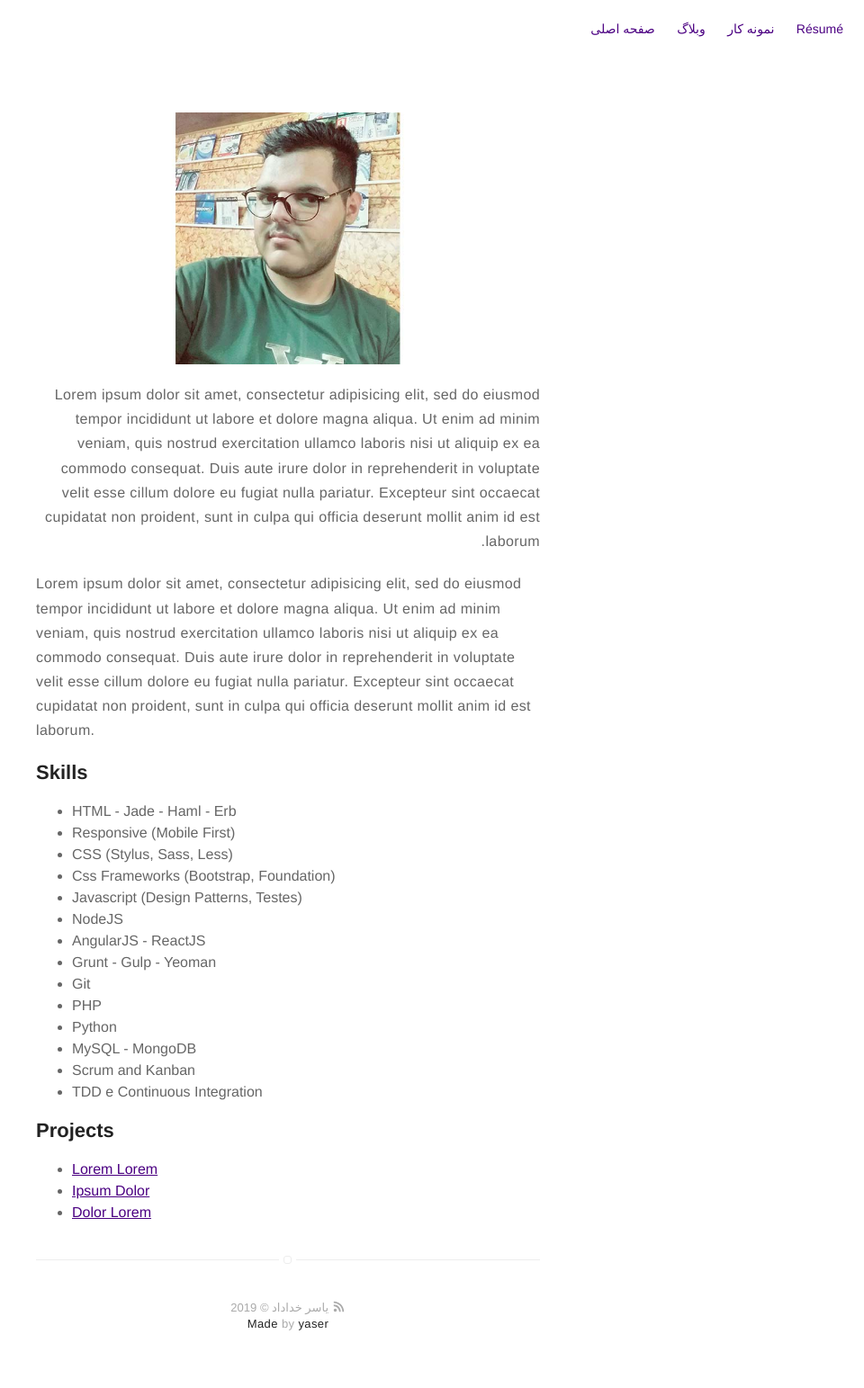
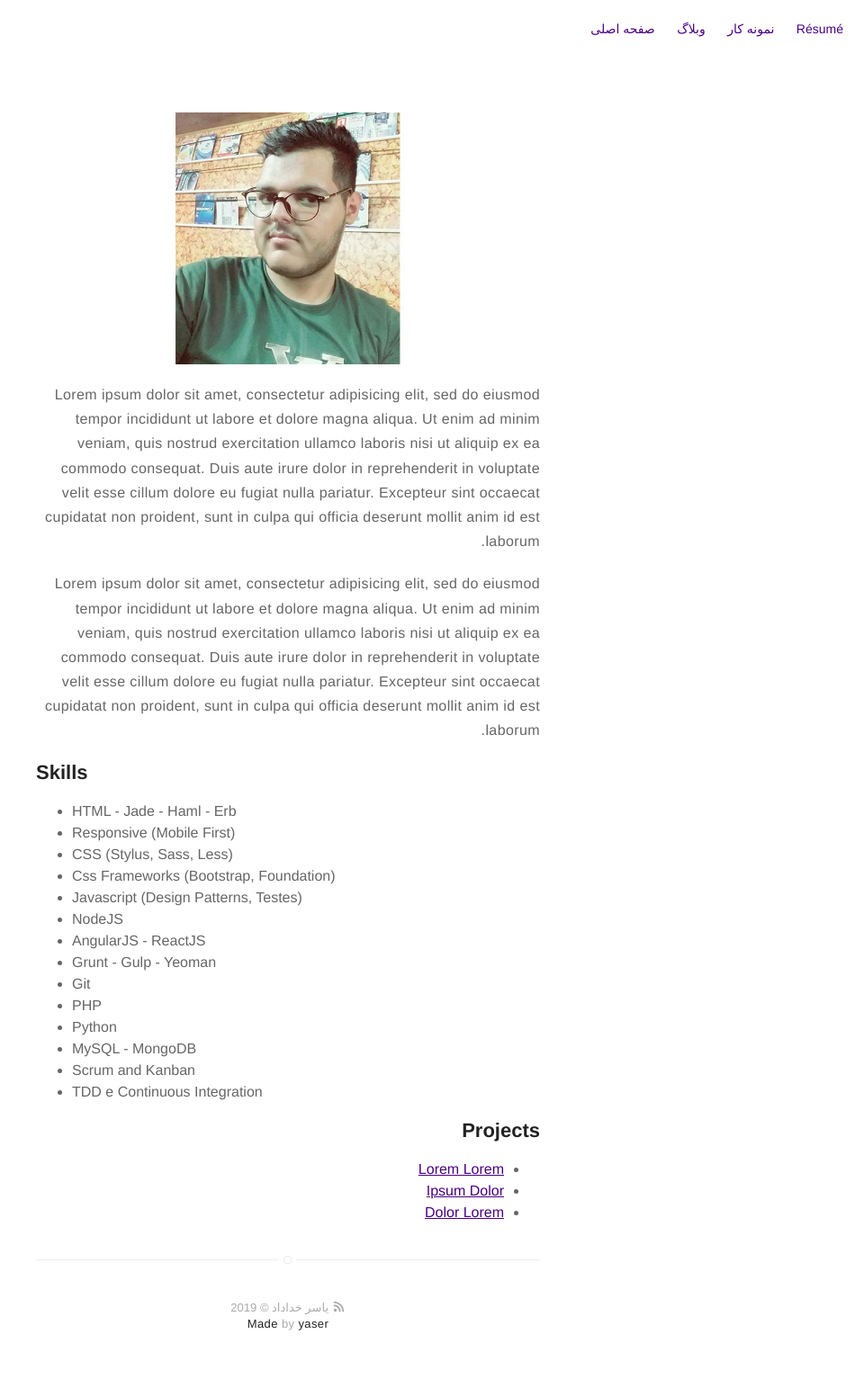
Before and after one commit to yaserkhodadad/yaserkhodadad.github.io, a Jekyll site: the page built from about.md, in a window 1280 px wide. Shown: the whole page at 90% size, without its empty margins (320-1280 px from the left). Built offline with Jekyll 4.4.1, drawn with Linux system fonts in a browser that asks for light colours.

Commit message:
Update about.md

```diff
--- a/about.md
+++ b/about.md
@@ -12,7 +12,7 @@ consequat. Duis aute irure dolor in reprehenderit in voluptate velit esse
 cillum dolore eu fugiat nulla pariatur. Excepteur sint occaecat cupidatat non
 proident, sunt in culpa qui officia deserunt mollit anim id est laborum.</p>
 
-<p>Lorem ipsum dolor sit amet, consectetur adipisicing elit, sed do eiusmod
+<p style="direction:rtl">Lorem ipsum dolor sit amet, consectetur adipisicing elit, sed do eiusmod
 tempor incididunt ut labore et dolore magna aliqua. Ut enim ad minim veniam,
 quis nostrud exercitation ullamco laboris nisi ut aliquip ex ea commodo
 consequat. Duis aute irure dolor in reprehenderit in voluptate velit esse
@@ -38,9 +38,9 @@ proident, sunt in culpa qui officia deserunt mollit anim id est laborum.</p>
 	<li>TDD e Continuous Integration</li>
 </ul>
 
-<h2>Projects</h2>
+<h2 style="direction:rtl">Projects</h2>
 
-<ul>
+<ul style="direction:rtl">
 	<li><a href="https://github.com/">Lorem Lorem</a></li>
 	<li><a href="https://github.com/">Ipsum Dolor</a></li>
 	<li><a href="https://github.com/">Dolor Lorem</a></li>
```
